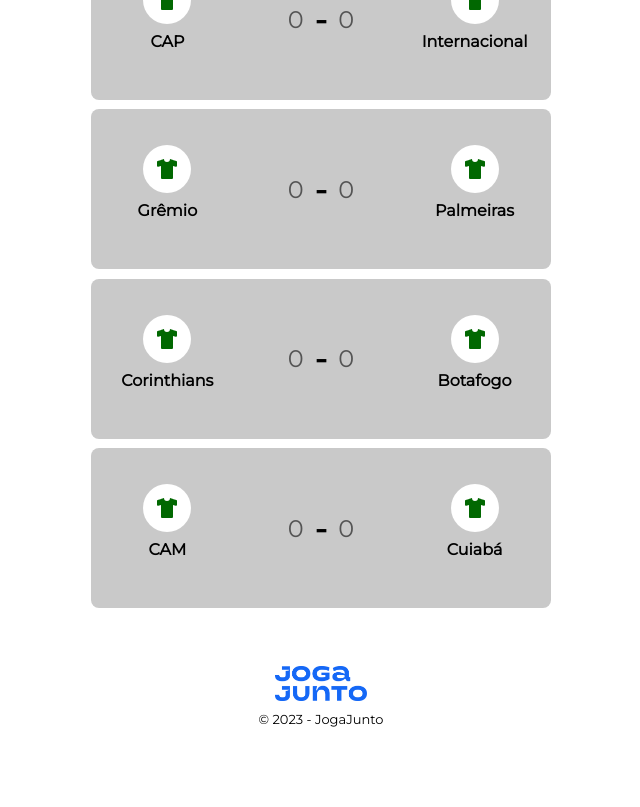
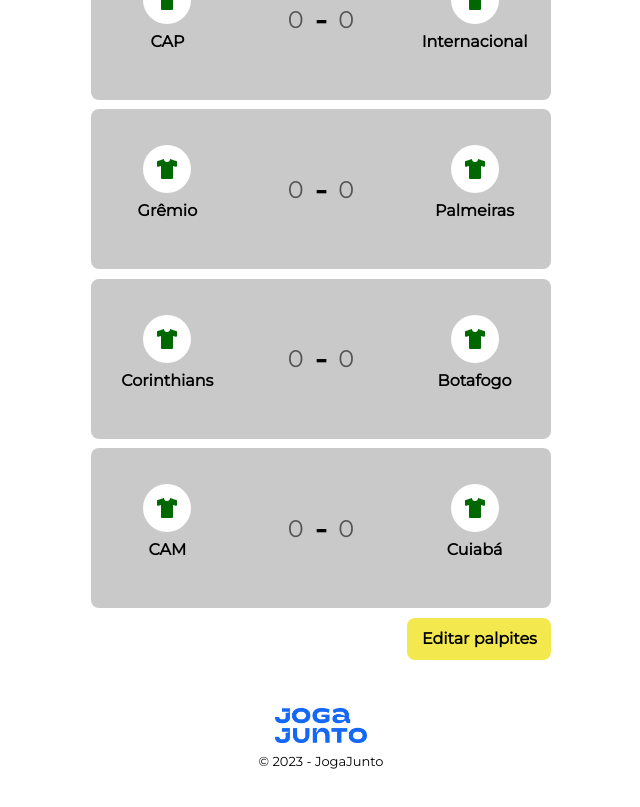
Before and after one commit to guipiri/bolao-jogajunto, a React (Vite) app: page /palpite in a window 1280 px wide. Shown: the part 1310-2117 px from the top of the page, without its empty margins (319-959 px from the left). Built offline with nearby package versions, Linux system fonts and the light colour scheme.

Commit message:
feat: inputing data into sheets via apps script

```diff
--- a/src/routes/palpite/Palpite.css
+++ b/src/routes/palpite/Palpite.css
@@ -38,12 +38,20 @@
 .divButton {
   margin-top: .6rem;
   max-width: 30rem;
+  height: 42px;
 }
 
 .divButton button {
   width: calc(100% - 1.2rem);
 }
 
+.above {
+  align-self: flex-end;
+  margin-right: 0.6rem;
+  max-width: 30%;
+  height: 100%;
+}
+
 .none {
   display: none;
 }
--- a/src/routes/palpite/Palpite.jsx
+++ b/src/routes/palpite/Palpite.jsx
@@ -17,6 +17,9 @@
     ["CAM", "Cuiabá"],
   ];
 
+  const url =
+    "https://script.google.com/macros/s/AKfycbxFhcy77WfGk3iFhZJsh5Fsqxfq7CLAFuuvsiz-P35XyLi4_CArOq0IeR4T2AZLhaI/exec";
+
   const [isChangeable, setIsChangeable] = useState(false);
   const [scores, setScores] = useState([
     [0, 0],
@@ -29,6 +32,8 @@
     [0, 0],
     [0, 0],
     [0, 0],
+    undefined,
+    undefined,
   ]);
 
   const { user } = useContext(UserContext);
@@ -42,7 +47,6 @@
   const handleEdit = () => {
     const nowUnix = Math.round(Date.now() / 1000);
     const firstMatch = 1695078000;
-    console.log(nowUnix, firstMatch);
     if (nowUnix > firstMatch) {
       alert("Palpites fechados! O primeiro confronto já começou!");
     } else if (!userId) {
@@ -56,16 +60,13 @@
 
   useEffect(() => {
     if (userId) {
-      fetch(
-        `https://script.google.com/macros/s/AKfycbx0OWPEcmTJYq6I5DWIYOE2XezV4emJV6-rQ6x_p9BUExDCLcHl6BMNfyjh3oFoYL4/exec?id=${userId}`,
-        {
+      fetch(`${url}?id=${userId}`, {
         method: "GET",
         headers: {
           "Content-Type": "text/plain;charset=utf-8",
         },
         redirect: "follow",
-        }
-      )
+      })
         .then((res) => {
           return res.json();
         })
@@ -92,20 +93,19 @@
     const body = [...scores];
     body.pop();
     body.pop();
-    console.log(JSON.stringify(body));
-    fetch(
-      `https://script.google.com/macros/s/AKfycbzbRxlvRfi17mKVqxJceu02yUg-AIVdmoz-0LavsaWKTnuaAycITVtV7kRp1Fiau4eo/exec?id=${userId}`,
-      {
+    fetch(`${url}?id=${userId}`, {
       method: "POST",
-        body: JSON.stringify(scores),
+      body: JSON.stringify(body),
       headers: {
         "Content-Type": "text/plain;charset=utf-8",
       },
       // mode: "no-cors",
       redirect: "follow",
-      }
-    )
-      .then((res) => console.log(res))
+    })
+      .then((res) => {
+        setIsChangeable(false);
+        return res.json();
+      })
       .then((data) => console.log(data))
       .catch((err) => console.log(err));
   };
@@ -124,13 +124,13 @@
             Editar palpites
           </button>
         </div>
-        {scores.map((element, index) => {
+        {matches.map((element, index) => {
           if (index < 10) {
             return (
               <Placar
                 key={`partida${index + 1}`}
-                aTeamName={matches[index][0]}
-                bTeamName={matches[index][1]}
+                aTeamName={element[0]}
+                bTeamName={element[1]}
                 arrayScore={element}
                 isChangeable={isChangeable}
                 scores={scores}
@@ -147,7 +147,13 @@
           type="submit"
           className={!isChangeable ? "none" : "button"}
         >
-          Enviar palpites
+          Enviar
+        </button>
+        <button
+          className={isChangeable ? "none" : "button above"}
+          onClick={handleEdit}
+        >
+          Editar palpites
         </button>
       </div>
     </div>
```
Lines whose indentation alone changed are shown as unchanged.
